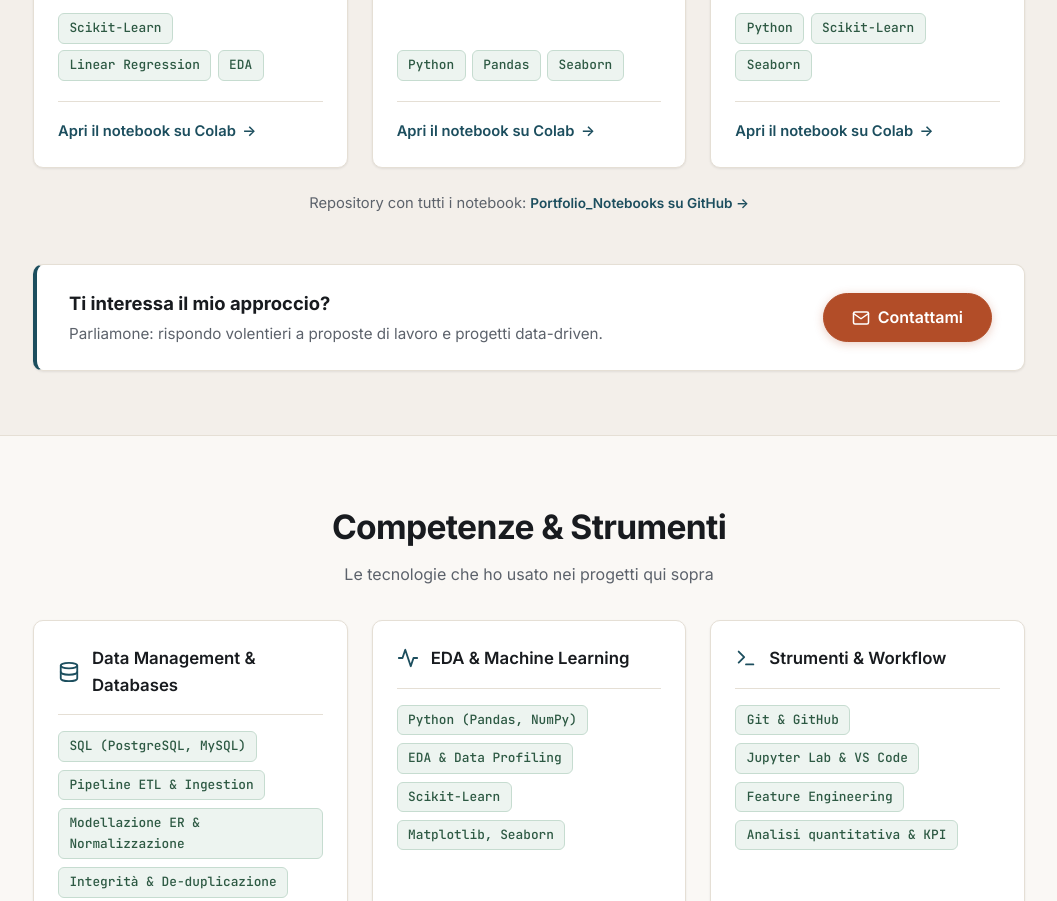
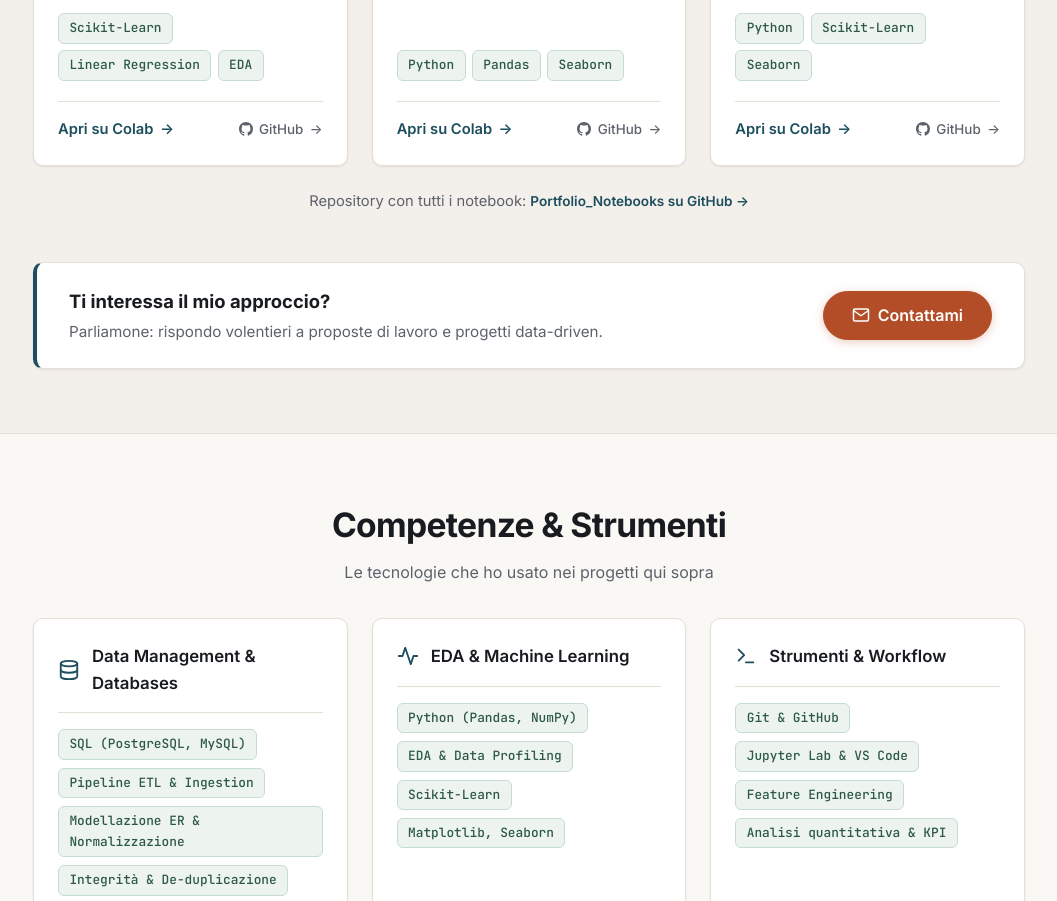
Before and after one commit to Marco967a/PortfolioSite, a website: page index.html in a window 1280 px wide. Shown: the part 2654-3555 px from the top of the page, without its empty margins (111-1168 px from the left). Drawn offline with Linux system fonts and the light colour scheme.

Commit message:
feat: link notebook cards to GitHub repository and Colab GitHub connector

```diff
--- a/index.html
+++ b/index.html
@@ -353,8 +353,12 @@
               <span class="tag">EDA</span>
             </div>
             <div class="project-card__footer">
-              <a href="https://colab.research.google.com/drive/1UUALXDzvTP-mZILFsiavUOf3S7SHDdlH" target="_blank" rel="noopener noreferrer" class="project-link" aria-label="Apri il notebook CalCOFI su Google Colab">
-                Apri il notebook su Colab <span class="arrow">&rarr;</span>
+              <a href="https://colab.research.google.com/github/Marco967a/Portfolio_Notebooks/blob/main/OCEAN.ipynb" target="_blank" rel="noopener noreferrer" class="project-link" aria-label="Apri il notebook CalCOFI su Google Colab">
+                Apri su Colab <span class="arrow">&rarr;</span>
+              </a>
+              <a href="https://github.com/Marco967a/Portfolio_Notebooks/blob/main/OCEAN.ipynb" target="_blank" rel="noopener noreferrer" class="project-link project-link--secondary" aria-label="Vedi il codice sorgente di CalCOFI su GitHub">
+                <svg class="icon icon--fill" width="14" height="14" aria-hidden="true"><use href="#i-github"/></svg>
+                GitHub <span class="arrow">&rarr;</span>
               </a>
             </div>
           </article>
@@ -376,8 +380,12 @@
               <span class="tag">Seaborn</span>
             </div>
             <div class="project-card__footer">
-              <a href="https://colab.research.google.com/drive/1hSRXvw4pdI7yen-VM9AGoGHtZlPQA1YV" target="_blank" rel="noopener noreferrer" class="project-link" aria-label="Apri il notebook Adult Census Income su Google Colab">
-                Apri il notebook su Colab <span class="arrow">&rarr;</span>
+              <a href="https://colab.research.google.com/github/Marco967a/Portfolio_Notebooks/blob/main/ADULT.ipynb" target="_blank" rel="noopener noreferrer" class="project-link" aria-label="Apri il notebook Adult Census Income su Google Colab">
+                Apri su Colab <span class="arrow">&rarr;</span>
+              </a>
+              <a href="https://github.com/Marco967a/Portfolio_Notebooks/blob/main/ADULT.ipynb" target="_blank" rel="noopener noreferrer" class="project-link project-link--secondary" aria-label="Vedi il codice sorgente di Adult Census Income su GitHub">
+                <svg class="icon icon--fill" width="14" height="14" aria-hidden="true"><use href="#i-github"/></svg>
+                GitHub <span class="arrow">&rarr;</span>
               </a>
             </div>
           </article>
@@ -399,8 +407,12 @@
               <span class="tag">Seaborn</span>
             </div>
             <div class="project-card__footer">
-              <a href="https://colab.research.google.com/drive/1X-awVTGzsZrKkgswWt3vr9USu-QGwAMe" target="_blank" rel="noopener noreferrer" class="project-link" aria-label="Apri il notebook Iris su Google Colab">
-                Apri il notebook su Colab <span class="arrow">&rarr;</span>
+              <a href="https://colab.research.google.com/github/Marco967a/Portfolio_Notebooks/blob/main/IRIS.ipynb" target="_blank" rel="noopener noreferrer" class="project-link" aria-label="Apri il notebook Iris su Google Colab">
+                Apri su Colab <span class="arrow">&rarr;</span>
+              </a>
+              <a href="https://github.com/Marco967a/Portfolio_Notebooks/blob/main/IRIS.ipynb" target="_blank" rel="noopener noreferrer" class="project-link project-link--secondary" aria-label="Vedi il codice sorgente di Iris su GitHub">
+                <svg class="icon icon--fill" width="14" height="14" aria-hidden="true"><use href="#i-github"/></svg>
+                GitHub <span class="arrow">&rarr;</span>
               </a>
             </div>
           </article>
--- a/style.css
+++ b/style.css
@@ -956,6 +956,11 @@ button, input, textarea {
   margin-top: 1.25rem;
   padding-top: 1rem;
   border-top: 1px solid var(--border-subtle);
+  display: flex;
+  align-items: center;
+  justify-content: space-between;
+  flex-wrap: wrap;
+  gap: 0.5rem;
 }
 
 .project-link {
@@ -964,6 +969,16 @@ button, input, textarea {
   gap: 0.4rem;
   font-size: 0.92rem;
   font-weight: 600;
+  color: var(--accent-petrol);
+}
+
+.project-link--secondary {
+  font-size: 0.84rem;
+  font-weight: 500;
+  color: var(--text-muted);
+}
+
+.project-link--secondary:hover {
   color: var(--accent-petrol);
 }
 
```
